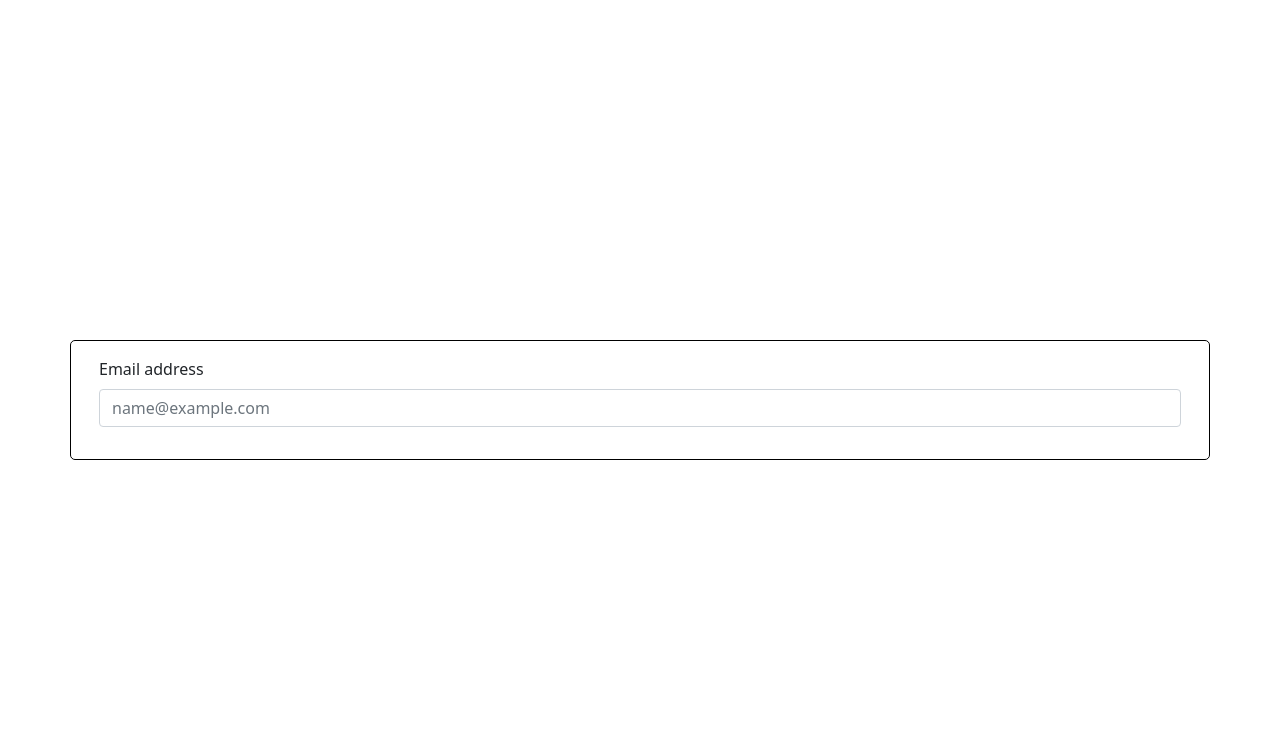
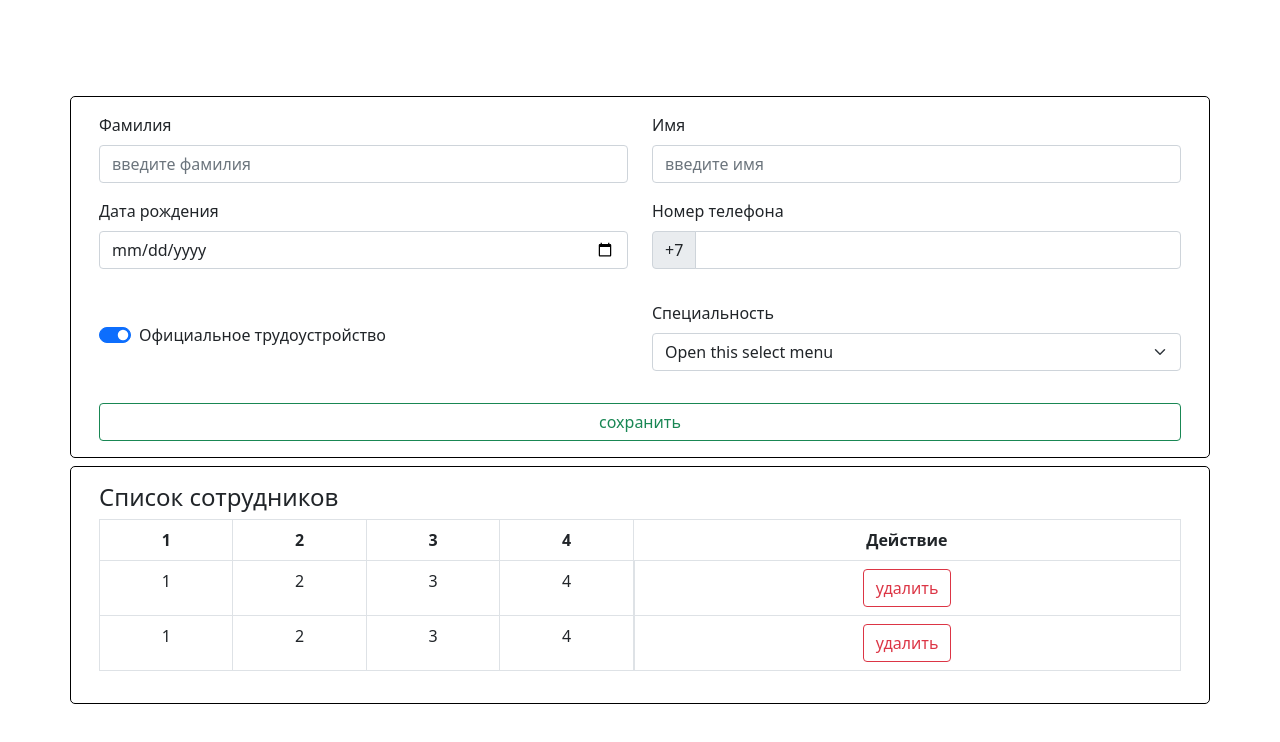
Before and after one commit to ONLIS/js17, a plain HTML site: page index.html in a window 1280 px wide. Drawn offline with nearby package versions, Linux system fonts and the light colour scheme.

Commit message:
lesson 17 form create

```diff
--- a/index.html
+++ b/index.html
@@ -1,5 +1,5 @@
 <!DOCTYPE html>
-<html lang="en">
+<html lang="ru">
 <head>
     <meta charset="UTF-8">
     <meta http-equiv="X-UA-Compatible" content="IE=edge">
@@ -14,11 +14,74 @@
         <div class="row p-3" style="border: 1px solid black; border-radius: 5px;">
             <div class="col-12">
                 <form action="#">
-                    <div class="mb-3">
-                        <label for="exampleFormControlInput1" class="form-label">Email address</label>
-                        <input type="email" class="form-control" id="exampleFormControlInput1" placeholder="name@example.com">
+                    <div class="row">
+                        <div class="col-12 col-md-6 mb-3">
+                            <label for="inputSername" class="form-label">Фамилия</label>
+                            <input type="text" class="form-control" id="inputSername" placeholder="введите фамилия">
+                        </div>
+                        <div class="col-12 col-md-6 mb-3">
+                            <label for="inputName" class="form-label">Имя</label>
+                            <input type="text" class="form-control" id="inputName" placeholder="введите имя">
+                        </div>
+                        <div class="col-12 col-md-6 mb-3">
+                            <label for="inputBDate" class="form-label">Дата рождения</label>
+                            <input type="date" class="form-control" id="inputBDate">
+                        </div>
+                        <div class="col-12 col-md-6 mb-3">
+                            <label for="inputPhone" class="form-label">Номер телефона</label>
+                            <div class="input-group mb-3">
+                                <span class="input-group-text" id="basic-addon1">+7</span>
+                                <input type="text" class="form-control" aria-describedby="basic-addon1" id="inputPhone">
+                              </div>
+                        </div>
+                        <div class="col-12 col-md-6 d-flex align-items-center mb-3">
+                            <div class="form-check form-switch">
+                                <input class="form-check-input" type="checkbox" role="switch" id="flexSwitchCheckChecked" checked>
+                                <label class="form-check-label" for="flexSwitchCheckChecked">Официальное трудоустройство</label>
+                            </div>
+                        </div>
+                        <div class="col-12 col-md-6 mb-3">
+                            <label for="selectSpec" class="form-label">Специальность</label>
+                            <select class="form-select" id="selectSpec">
+                                <option selected>Open this select menu</option>
+                                <option value="1">One</option>
+                                <option value="2">Two</option>
+                                <option value="3">Three</option>
+                            </select>
+                        </div>
+                        <div class="col-12 d-grid mt-3"><button type="submit" class="btn btn-outline-success">сохранить</button></div>
                     </div>
                 </form>
+            </div>
+        </div>
+        <div class="row mt-2 p-3" style="border: 1px solid black; border-radius: 5px;">
+            <div class="col-12">
+                <h4>Список сотрудников</h4>
+                <table class="table table-bordered table-hover mt-2">
+                    <thead>
+                        <th class="text-center">1</th>
+                        <th class="text-center">2</th>
+                        <th class="text-center">3</th>
+                        <th class="text-center">4</th>
+                        <th class="text-center">Действие</th>
+                    </thead>
+                    <tbody>
+                        <tr>
+                            <td class="text-center">1</td>
+                            <td class="text-center">2</td>
+                            <td class="text-center">3</td>
+                            <td class="text-center">4</td>
+                            <td class="d-flex justify-content-center"><button class="btn btn-outline-danger">удалить</button></td>
+                        </tr>
+                        <tr>
+                            <td class="text-center">1</td>
+                            <td class="text-center">2</td>
+                            <td class="text-center">3</td>
+                            <td class="text-center">4</td>
+                            <td class="d-flex justify-content-center"><button class="btn btn-outline-danger">удалить</button></td>
+                        </tr>
+                    </tbody>
+                </table>
             </div>
         </div>
     </section>
```
